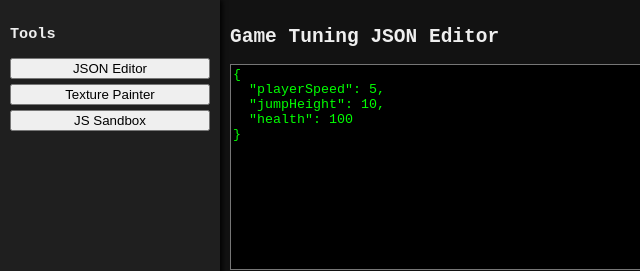
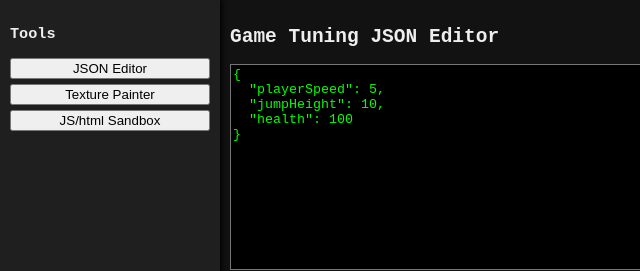
Before and after one commit to noble3212/Game-editor, a plain HTML site: page index.html in a window 1280 px wide. Shown: the top 271 px of the page, 0-640 px from the left. Drawn offline with Linux system fonts and the light colour scheme.

Commit message:
Update index.html

```diff
--- a/index.html
+++ b/index.html
@@ -18,7 +18,7 @@
     <h3>Tools</h3>
     <button onclick="show('jsonEditor')">JSON Editor</button>
     <button onclick="show('texturePainter')">Texture Painter</button>
-    <button onclick="show('jsRunner')">JS Sandbox</button>
+    <button onclick="show('jsRunner')">JS/html Sandbox</button>
   </div>
   <div id="main">
     <!-- JSON Editor -->
```
